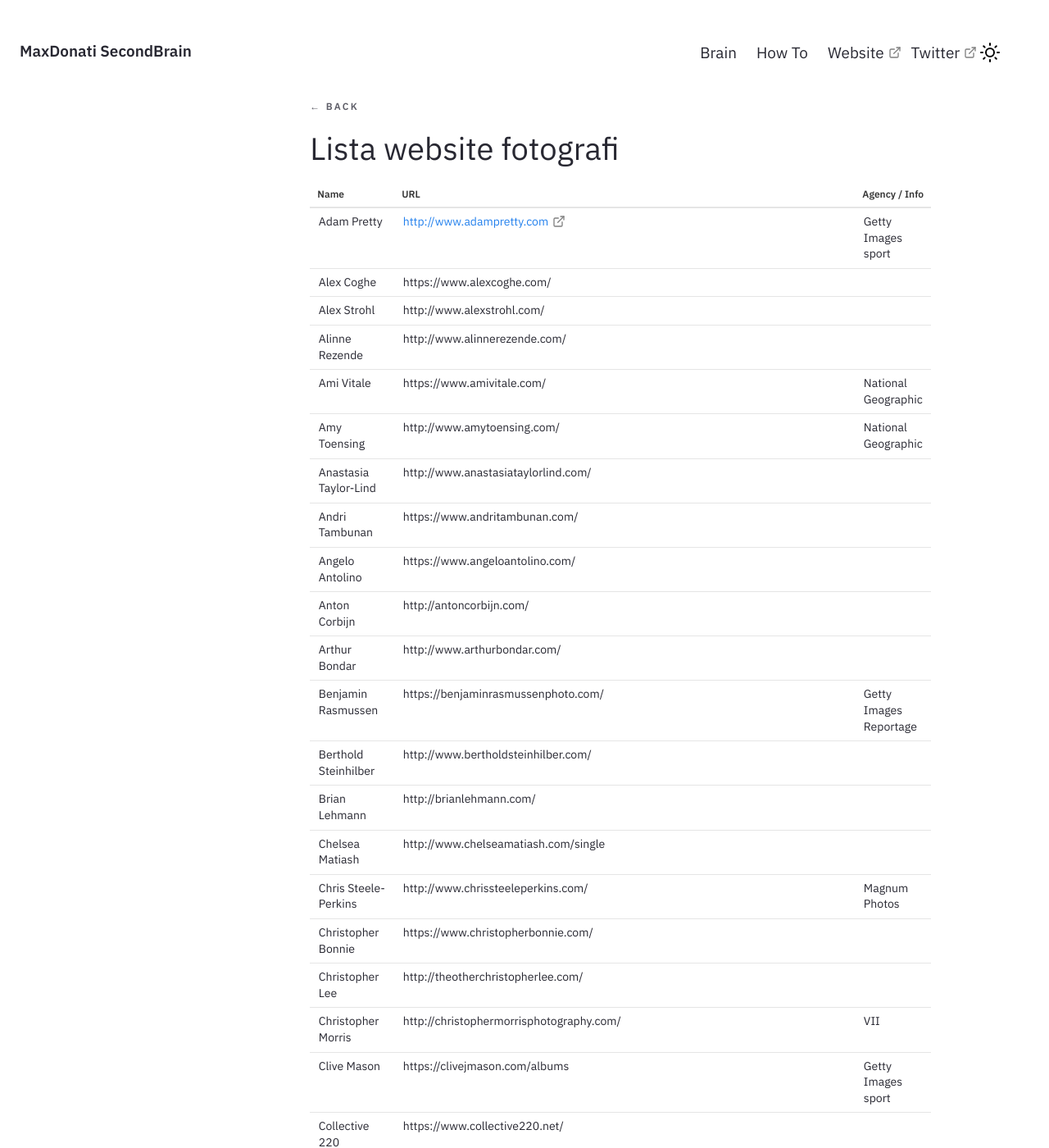
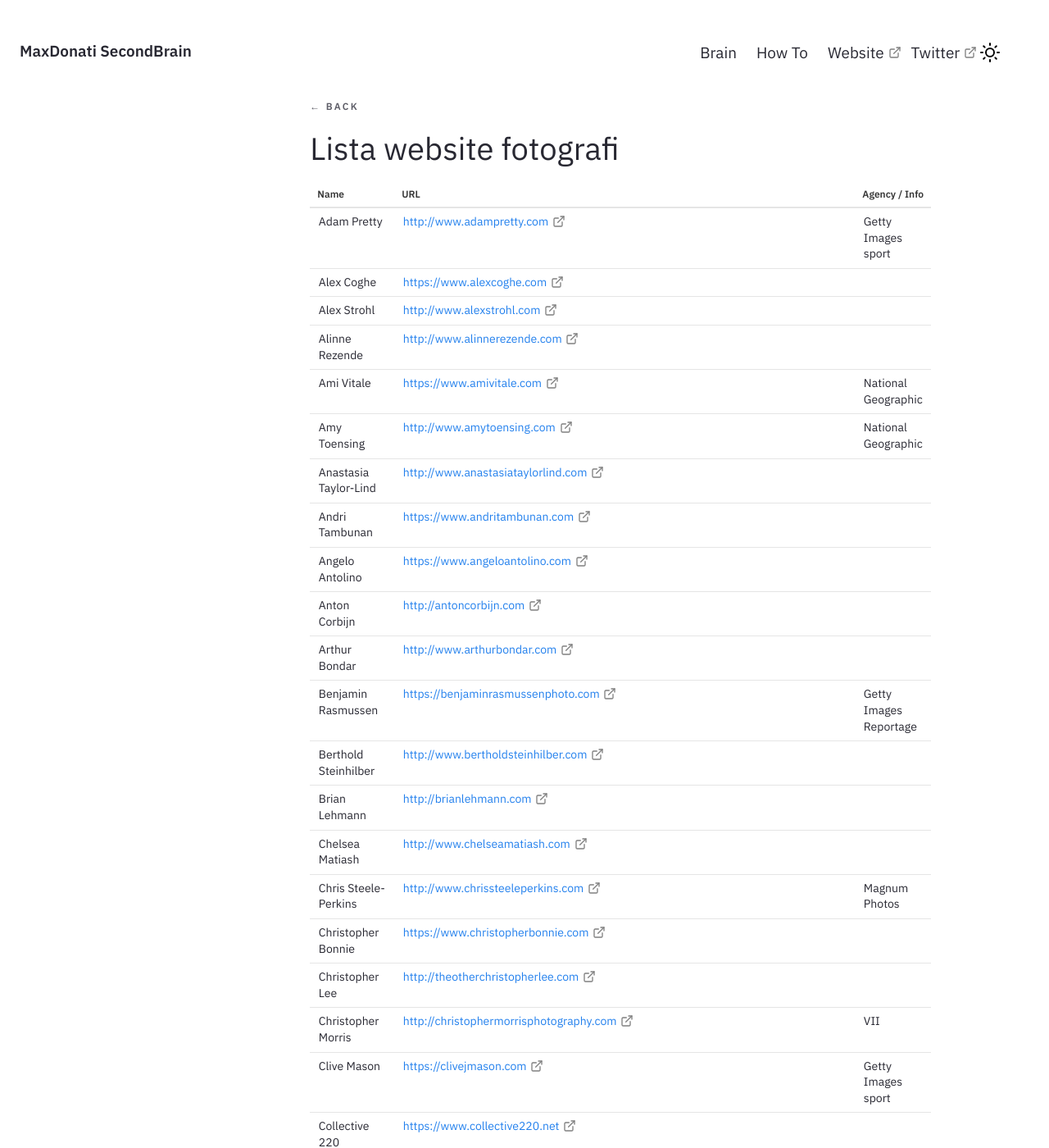
Before and after one commit to maxdonati79/brain.github.io, a Jekyll site: the page built from _notes/Public/Lista website fotografi.md, in a window 1280 px wide and 1400 px high. Shown: the whole window at 82% size. Built offline with Jekyll 4.4.1, drawn with Linux system fonts in a browser that asks for light colours; part of the change alters nothing that is shown; some of the changed text lies outside the part shown.

Commit message:
Update Lista website fotografi.md

```diff
--- a/_notes/Public/Lista website fotografi.md
+++ b/_notes/Public/Lista website fotografi.md
@@ -4,31 +4,31 @@ feed: show
 date : 02-09-2022
 ---
 
-| Name                                   | URL                                                                        | Agency / Info                                      |
-| -------------------------------------- | -------------------------------------------------------------------------- | -------------------------------------------------- |
-| Adam Pretty                            | <a href="http://www.adampretty.com" target="_blank">http://www.adampretty.com</a>                                              | Getty Images sport                                 |
-| Alex Coghe                             | https://www.alexcoghe.com/                                                 |                                                    |
-| Alex Strohl                            | http://www.alexstrohl.com/                                                 |                                                    |
-| Alinne Rezende                         | http://www.alinnerezende.com/                                              |                                                    |
-| Ami Vitale                             | https://www.amivitale.com/                                                 | National Geographic                                |
-| Amy Toensing                           | http://www.amytoensing.com/                                                | National Geographic                                |
-| Anastasia Taylor-Lind                  | http://www.anastasiataylorlind.com/                                        |                                                    |
-| Andri Tambunan                         | https://www.andritambunan.com/                                             |                                                    |
-| Angelo Antolino                        | https://www.angeloantolino.com/                                            |                                                    |
-| Anton Corbijn                          | http://antoncorbijn.com/                                                   |                                                    |
-| Arthur Bondar                          | http://www.arthurbondar.com/                                               |                                                    |
-| Benjamin Rasmussen                     | https://benjaminrasmussenphoto.com/                                        | Getty Images Reportage                             |
-| Berthold Steinhilber                   | http://www.bertholdsteinhilber.com/                                        |                                                    |
-| Brian Lehmann                          | http://brianlehmann.com/                                                   |                                                    |
-| Chelsea Matiash                        | http://www.chelseamatiash.com/single                                       |                                                    |
-| Chris Steele-Perkins                   | http://www.chrissteeleperkins.com/                                         | Magnum Photos                                      |
-| Christopher Bonnie                     | https://www.christopherbonnie.com/                                         |                                                    |
-| Christopher Lee                        | http://theotherchristopherlee.com/                                         |                                                    |
-| Christopher Morris                     | http://christophermorrisphotography.com/                                   | VII                                                |
-| Clive Mason                            | https://clivejmason.com/albums                                             | Getty Images sport                                 |
-| Collective 220                         | https://www.collective220.net/                                             |                                                    |
-| Dan Kitwood                            | http://www.dankitwood.com/                                                 | Getty Images news                                  |
-| Danila Tkachenko                       | http://www.danilatkachenko.com/projects/motherland/                        |                                                    |
+| Name                                   | URL                                                                        							| Agency / Info                                      |
+| -------------------------------------- | ---------------------------------------------------------------------------------------------------------------------------- | -------------------------------------------------- |
+| Adam Pretty                            | <a href="http://www.adampretty.com" target="_blank">http://www.adampretty.com</a>            				| Getty Images sport                                 |
+| Alex Coghe                             | <a href="https://www.alexcoghe.com" target="_blank">https://www.alexcoghe.com</a>                                            |                                                    |
+| Alex Strohl                            | <a href="http://www.alexstrohl.com" target="_blank">http://www.alexstrohl.com</a>                                            |                                                    |
+| Alinne Rezende                         | <a href="http://www.alinnerezende.com" target="_blank">http://www.alinnerezende.com</a>                                      |                                                    |
+| Ami Vitale                             | <a href="https://www.amivitale.com" target="_blank">https://www.amivitale.com</a>                                            | National Geographic                                |
+| Amy Toensing                           | <a href="http://www.amytoensing.com" target="_blank">http://www.amytoensing.com</a>                                          | National Geographic                                |
+| Anastasia Taylor-Lind                  | <a href="http://www.anastasiataylorlind.com" target="_blank">http://www.anastasiataylorlind.com</a>                          |                                                    |
+| Andri Tambunan                         | <a href="https://www.andritambunan.com" target="_blank">https://www.andritambunan.com</a>                                    |                                                    |
+| Angelo Antolino                        | <a href="https://www.angeloantolino.com" target="_blank">https://www.angeloantolino.com</a>                                  |                                                    |
+| Anton Corbijn                          | <a href="http://antoncorbijn.com" target="_blank">http://antoncorbijn.com</a>                                                |                                                    |
+| Arthur Bondar                          | <a href="http://www.arthurbondar.com" target="_blank">http://www.arthurbondar.com</a>                                        |                                                    |
+| Benjamin Rasmussen                     | <a href="https://benjaminrasmussenphoto.com" target="_blank">https://benjaminrasmussenphoto.com</a>                          | Getty Images Reportage                             |
+| Berthold Steinhilber                   | <a href="http://www.bertholdsteinhilber.com" target="_blank">http://www.bertholdsteinhilber.com</a>                          |                                                    |
+| Brian Lehmann                          | <a href="http://brianlehmann.com" target="_blank">http://brianlehmann.com</a>                                                |                                                    |
+| Chelsea Matiash                        | <a href="http://www.chelseamatiash.com/single" target="_blank">http://www.chelseamatiash.com</a>                             |                                                    |
+| Chris Steele-Perkins                   | <a href="http://www.chrissteeleperkins.com" target="_blank">http://www.chrissteeleperkins.com</a>                            | Magnum Photos                                      |
+| Christopher Bonnie                     | <a href="https://www.christopherbonnie.com" target="_blank">https://www.christopherbonnie.com</a>                            |                                                    |
+| Christopher Lee                        | <a href="http://theotherchristopherlee.com" target="_blank">http://theotherchristopherlee.com</a>                            |                                                    |
+| Christopher Morris                     | <a href="http://christophermorrisphotography.com" target="_blank">http://christophermorrisphotography.com</a>                | VII                                                |
+| Clive Mason                            | <a href="https://clivejmason.com/albums" target="_blank">https://clivejmason.com</a>                                         | Getty Images sport                                 |
+| Collective 220                         | <a href="https://www.collective220.net" target="_blank">https://www.collective220.net</a>                                    |                                                    |
+| Dan Kitwood                            | <a href="http://www.dankitwood.com" target="_blank">http://www.dankitwood.com</a>						| Getty Images news                                  |
+| Danila Tkachenko                       | <a href="http://www.danilatkachenko.com" target="_blank">http://www.danilatkachenko.com</a>					|                                                    |
 | Darcy Padilla                          | http://www.darcypadilla.com/                                               | VU                                                 |
 | Dave Yoder                             | http://www.daveyoder.com/                                                  | National Geographic                                |
 | David Alan Harvey                      | https://www.davidalanharvey.com                                            | Magnum Photos (ex)                                 |
```
